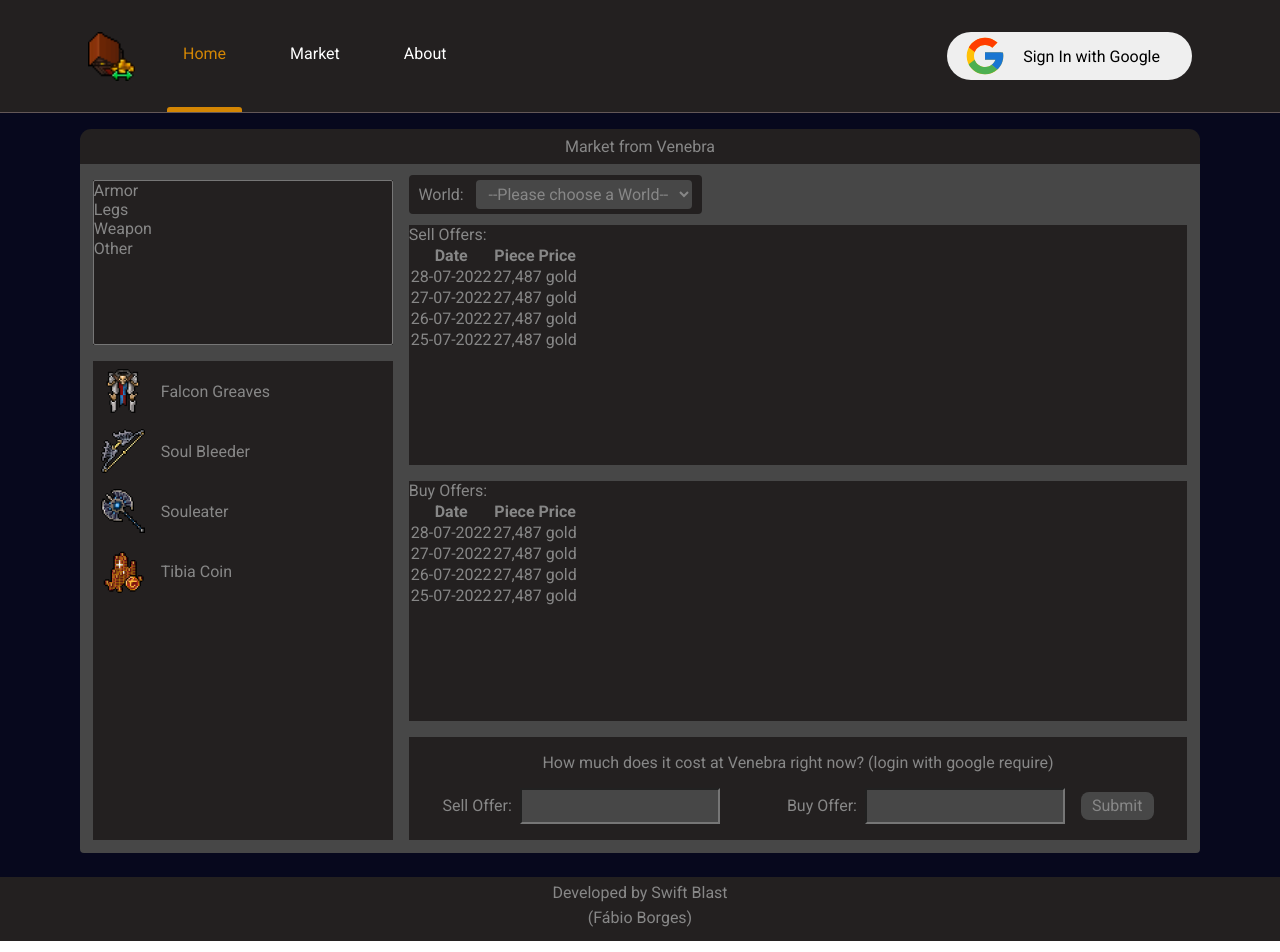
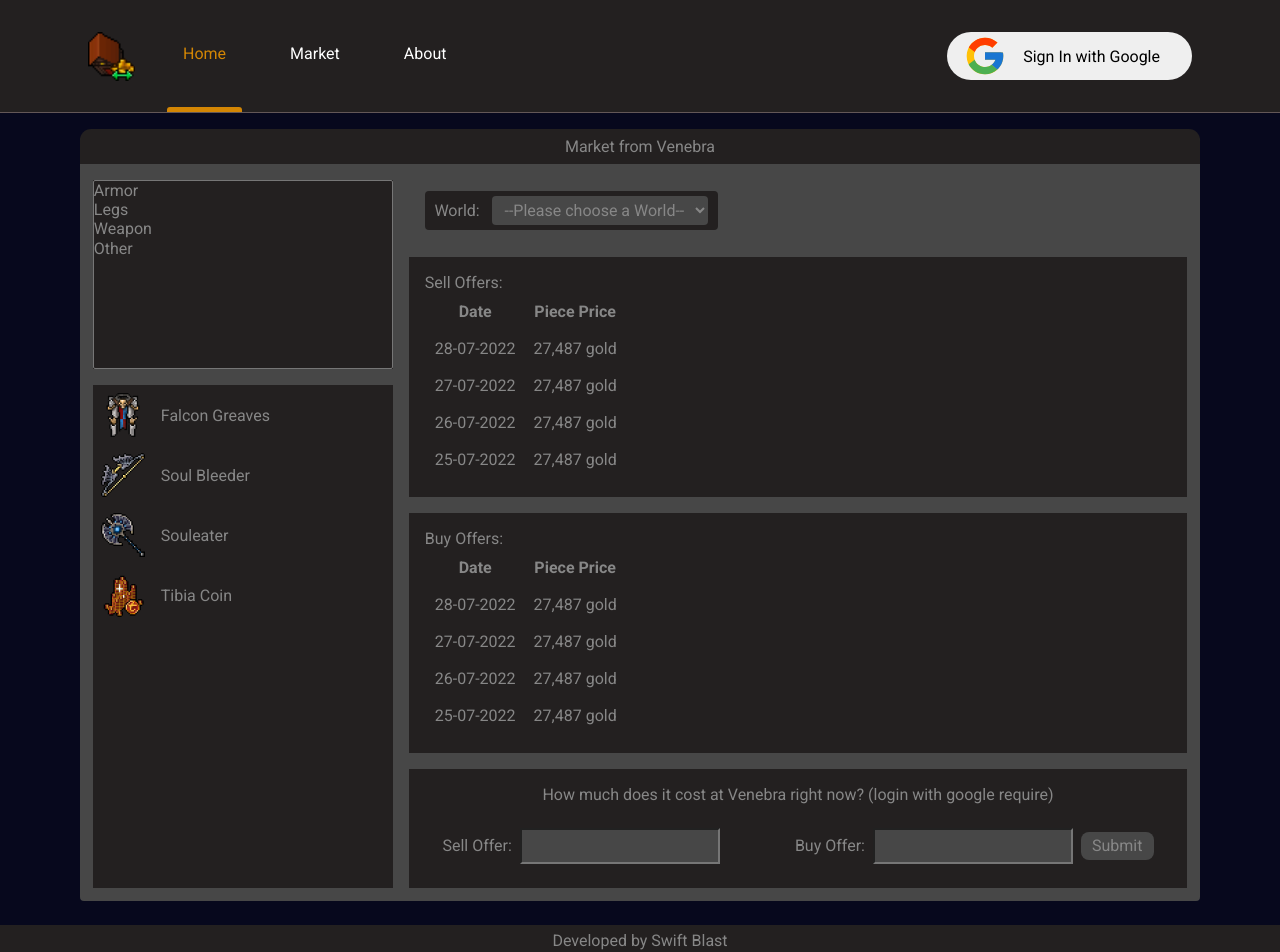
Before and after one commit to fabioborges-jr/tibia_market, a Next.js app: page /market in a window 1280 px wide. Shown: the top 952 px of the page. Built offline with nearby package versions, Linux system fonts and the light colour scheme.

Commit message:
tables styles market page

```diff
--- a/src/components/MarketPlace/styles.module.scss
+++ b/src/components/MarketPlace/styles.module.scss
@@ -17,6 +17,7 @@
         "items howMuch"
     ;
     grid-template-columns: minmax(200px, 300px) auto;
+    gap: 1rem;
 
     @media (max-width:720px) {
         grid-template-areas:
@@ -68,7 +69,6 @@
     .category {
         grid-area: category;
         background-color: var(--gray-700);
-        margin-top: 1rem;
 
         select {
             width: 100%;
@@ -80,7 +80,6 @@
 
     .items {
         grid-area: items;
-        margin-top: 1rem;
         background-color: var(--gray-700);
         padding: 0.5rem;
         list-style-type: none;
@@ -105,31 +104,42 @@
     .sellOffers {
         height: 15rem;
         grid-area: sellOffers;
-        margin-left: 1rem;
         background-color: var(--gray-700);
+        padding: 1rem;
 
-        @media (max-width:720px) {
-            margin-left: 0;
-            margin-top: 1rem;
+        table {
+            tbody {
+                tr {
+                    th,
+                    td {
+                        padding: 0.5rem;
+                    }
+                }
+            }
         }
     }
 
     .buyOffers {
+        padding: 1rem;
         height: 15rem;
         grid-area: buyOffers;
-        margin-left: 1rem;
         background-color: var(--gray-700);
-        margin-top: 1rem;
 
-        @media (max-width:720px) {
-            margin-left: 0;
+        table {
+            tbody {
+                tr {
+                    th,
+                    td {
+                        padding: 0.5rem;
+                    }
+                }
+            }
         }
     }
 
     .howMuch {
         background-color: var(--gray-700);
         grid-area: howMuch;
-        margin: 1rem 0 0 1rem;
 
         p {
             padding: 1rem;
@@ -147,22 +157,17 @@
                     padding: 0.4rem;
                     background-color: var(--gray-500);
                     color: var(--gray-300);
-                    margin-left: 0.5rem;
+                    margin: 0.5rem;
                 }
 
                 button {
                     background-color: var(--gray-500);
                     color: var(--gray-300);
                     padding: 0.3rem 0.7rem;
-                    margin-left: 1rem;
                     border-radius: 0.5rem;
                     border: none;
                 }
             }
-
-            @media (max-width:720px) {
-                margin-left: 0;
-            }
         }
     }
 }
```
